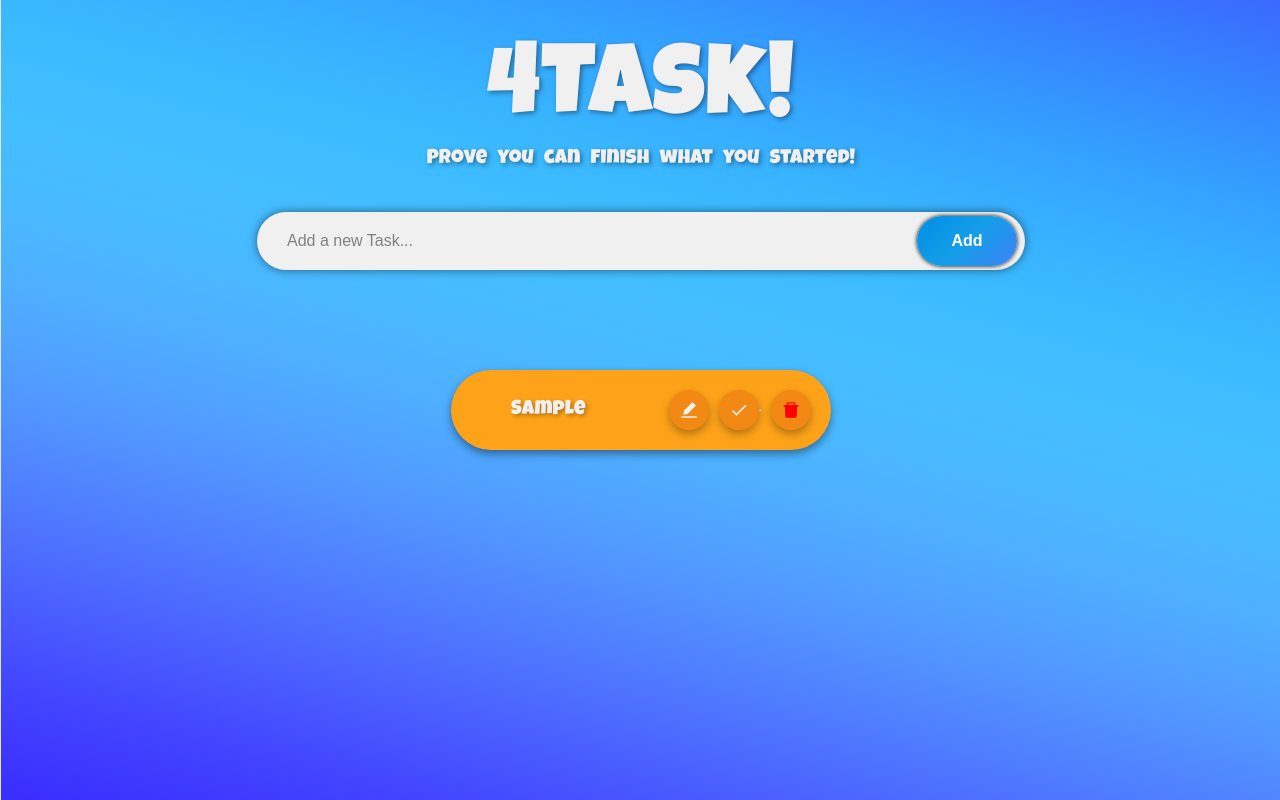
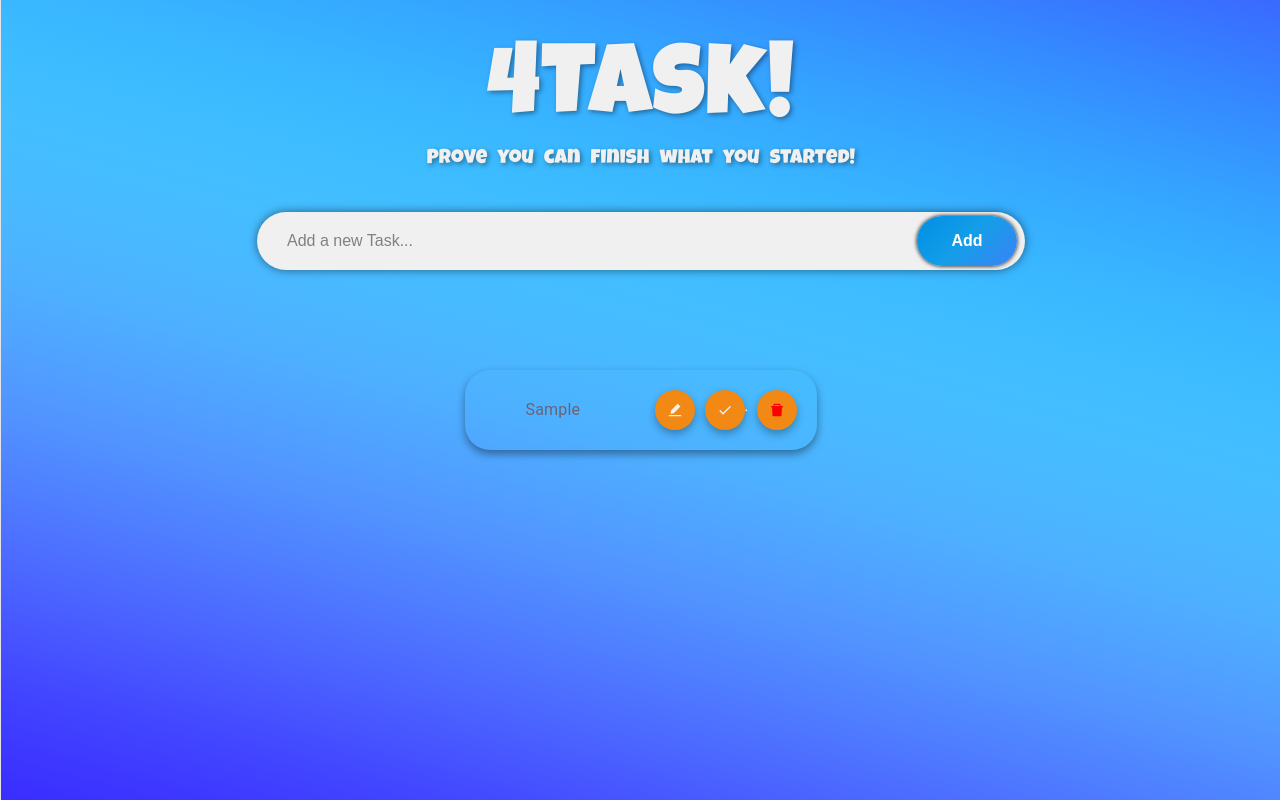
Before and after one commit to rubengitdev/4task, a React (Vite) app: page / in a window 1280 px wide. Both pictures are taken after typing "Sample" into the empty fields and a click on the button "Add". Built offline with nearby package versions, Linux system fonts and the light colour scheme.

Commit message:
Bugfix: Update todocard and todocarn icons color transition corresponds to its status

```diff
--- a/src/components/common/TodoCard/TodoCard.css
+++ b/src/components/common/TodoCard/TodoCard.css
@@ -2,13 +2,12 @@
     display: flex;
     justify-content: center;
     align-items: center;
-    width: 29.5%;
-    border-radius: 50px;
+    width: 27%;
+    border-radius: 25px;
     box-shadow: 0 4px 8px rgba(0, 0, 0, 0.4);
-    padding: 20px;
+    padding: 20px 20px;
     margin: 50px 0;
-    background: var(--card-todo);
-    transition: background 0.3s;
+    background: var(--todo-card-background);
 }
 
 .todo__card--done {
@@ -31,11 +30,10 @@
     color: #f0f0f0;
     font-size: 24px;
     font-weight: bold;
-
     flex-shrink: 0;
 }
 
-.todos__single--text {
+.todo__card--text {
     display: flex;
     justify-content: start;
     align-items: center;
@@ -44,11 +42,12 @@
     flex: 1;
     padding: 5px;
     margin-left: 35px;
-    font-size: 20px;
-    color: #f0f0f0;
+    font-size: 16px;
+    color: var(--text-primary);
     overflow-wrap: anywhere;
-    word-spacing: 5px;
-    text-shadow: 2px 2px 4px rgba(0, 0, 0, 0.3);
+    font-family:
+        Roboto, Oxygen, Ubuntu, Cantarell, 'Open Sans', 'Helvetica Neue',
+        sans-serif;
 }
 
 .todos__single--text:focus {
@@ -66,16 +65,21 @@
     display: flex;
     justify-content: center;
     align-items: center;
-    width: 30px;
-    height: 30px;
+    width: 24px;
+    height: 24px;
     margin-left: 10px;
-    padding: 5px;
-    font-size: 20px;
+    padding: 8px;
+    font-size: 16px;
     color: #f0f0f0;
     box-shadow: 0 4px 8px rgba(0, 0, 0, 0.3);
     background: var(--icon-background);
     border-radius: 50%;
     cursor: pointer;
+    transition: 0.3s all;
+}
+
+.icon:active {
+    transform: scale(0.5);
 }
 
 .edit__icon,
@@ -99,3 +103,25 @@
     cursor: not-allowed;
     pointer-events: none;
 }
+
+.icon__background--done {
+    background: #22c55e;
+}
+
+@media (max-width: 992px) {
+    .todo__card {
+        width: 100%;
+        font-size: 16px;
+    }
+}
+
+@media (max-width: 576) {
+    .heading {
+        font-size: 36px;
+    }
+
+    .subheading {
+        margin: 15px 0;
+        font-size: 16px;
+    }
+}
--- a/src/components/common/TodoCard/TodoCard.tsx
+++ b/src/components/common/TodoCard/TodoCard.tsx
@@ -72,20 +72,20 @@ const TodoCard = ({ todo, todos, setTodos }: TodoCardProps) => {
                     <input
                         value={editTodo}
                         onChange={(e) => setEditTodo(e.target.value)}
-                        className="todos__single--text"
+                        className="todo__card--text"
                         ref={inputRef}
                     />
                 ) : todo.isDone ? (
-                    <s className="todos__single--text">{todo.todo}</s>
+                    <s className="todo__card--text">{todo.todo}</s>
                 ) : (
-                    <span className="todos__single--text">{todo.todo}</span>
+                    <span className="todo__card--text">{todo.todo}</span>
                 )}
             </div>
 
             <div className="icon__container">
                 {/* START EDIT ICON */}
                 <span
-                    className="icon edit__icon background"
+                    className={`icon edit__icon ${todo.isDone ? 'icon__background--done' : ''}`}
                     onClick={() => {
                         if (!edit && !todo.isDone) {
                             setEdit(!edit);
@@ -98,7 +98,7 @@ const TodoCard = ({ todo, todos, setTodos }: TodoCardProps) => {
 
                 {/* START COMPLETED ICON */}
                 <span
-                    className={`icon completed__icon background ${edit ? 'icon--disabled' : ''}`}
+                    className={`icon completed__icon ${edit ? 'icon--disabled' : todo.isDone ? 'icon__background--done' : ''}`}
                     onClick={() => handleDone(todo.id)}
                 >
                     <MdDone />
@@ -109,7 +109,7 @@ const TodoCard = ({ todo, todos, setTodos }: TodoCardProps) => {
 
                 {/* START DELETE ICON */}
                 <span
-                    className={`icon delete__icon background ${edit ? 'icon--disabled' : ''}`}
+                    className={`icon delete__icon ${edit ? 'icon--disabled' : todo.isDone ? 'icon__background--done' : ''}`}
                     onClick={() => handleDelete(todo.id)}
                 >
                     <AiFillDelete />
```
